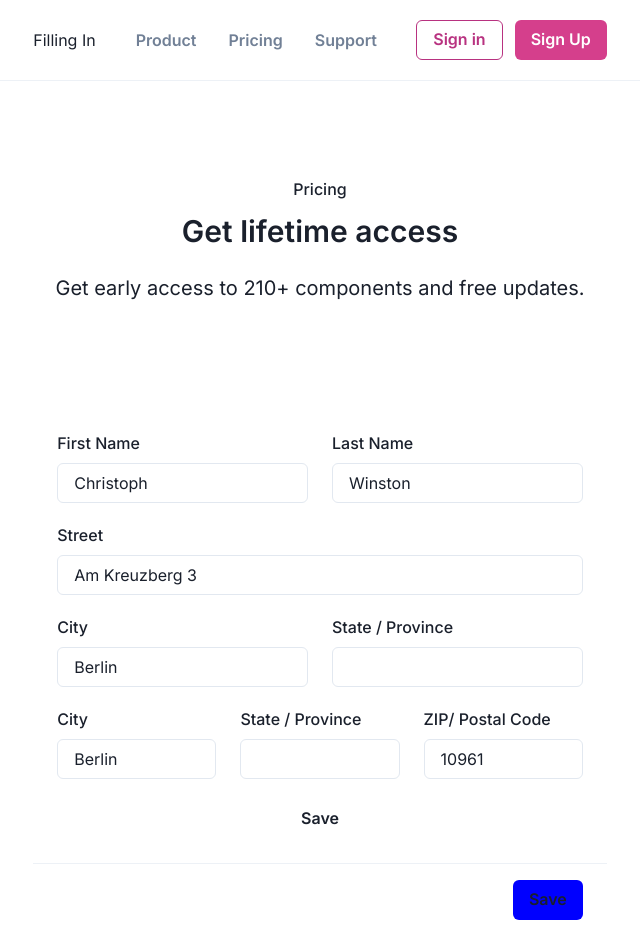
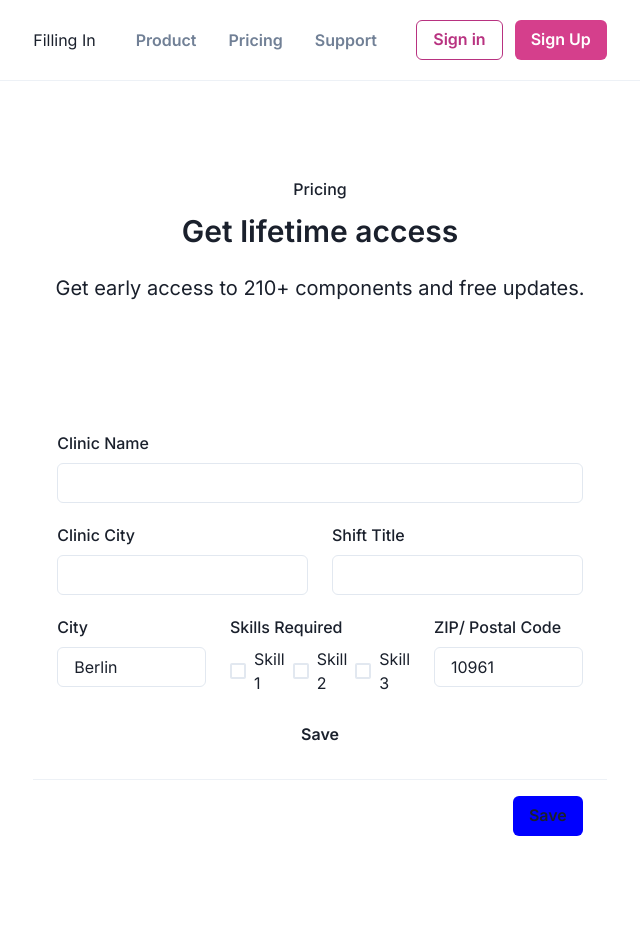
Before and after one commit to benharris28/filling-in-3, a Next.js app: page /shifts/post-shift in a window 1280 px wide. Shown: the whole page, without its empty margins (320-960 px from the left). After the commit the page ends 852 px from the top, so only its background shows below. Built offline with nearby package versions, Linux system fonts and the light colour scheme; no server answers.

Commit message:
updated form with formik logic

```diff
--- a/components/navigation/Navbar.tsx
+++ b/components/navigation/Navbar.tsx
@@ -23,7 +23,7 @@ import {
     const { onToggle, isOpen } = useDisclosure({ defaultIsOpen: false })
     return (
       <Box as="section">
-        <Box as="nav" bg="bg-surface">
+        <Box as="nav" bg="bg-canvas">
           <Container py={{ base: '4', lg: '5' }}>
             <HStack spacing="10" justify="space-between">
               <Text>Filling In</Text>
--- /dev/null
+++ b/components/shiftpostform/ShiftFormData.ts
@@ -0,0 +1,17 @@
+export const skills = [
+    { value: 'skill1', label: 'Skill 1' },
+    { value: 'skill2', label: 'Skill 2' },
+    { value: 'skill3', label: 'Skill 3' },
+  ];
+
+  export const positions = [
+    { value: 'option1', label: 'Option 1' },
+    { value: 'option2', label: 'Option 2' },
+    { value: 'option3', label: 'Option 3' },
+  ];
+
+  export const experiences = [
+    { value: 'experience1', label: 'Experience 1' },
+    { value: 'experience2', label: 'Experience 2' },
+    { value: 'experience3', label: 'Experience 3' },
+  ];
--- a/components/shiftpostform/ShiftPostForm.tsx
+++ b/components/shiftpostform/ShiftPostForm.tsx
@@ -8,33 +8,76 @@ import {
   FormLabel,
   Input,
   Stack,
-  } from '@chakra-ui/react'
+  Select,
+  CheckboxGroup,
+  Checkbox,
+  FormErrorMessage,
+} from '@chakra-ui/react';
+import { useFormik } from 'formik';
+import * as Yup from 'yup';
+import { skills, positions, experiences } from './ShiftFormData';
 
-  export const ShiftPostForm = (props: BoxProps) => (
-    <Box as="form" margin='auto' w='100%' maxW={{ base: '100%', md: 'xl'}}bg="bg-surface"  {...props}>
+const validationSchema = Yup.object().shape({
+  clinicName: Yup.string().required('Clinic Name is required'),
+  clinicCity: Yup.string().required('Clinic City is required'),
+  shiftTitle: Yup.string().required('Shift Title is required'),
+  shiftOverview: Yup.string().required('Shift Overview is required'),
+  skillsRequired: Yup.array().min(1, 'At least one skill is required'),
+  position: Yup.string().required('Position is required'),
+  experienceRequired: Yup.string().required('Experience Required is required'),
+  startDate: Yup.date().required('Start Date is required'),
+  startTime: Yup.string().required('Start Time is required'),
+  hours: Yup.number().required('Hours is required'),
+  totalPay: Yup.number().required('Total Pay is required'),
+});
+
+interface ShiftPostFormProps extends BoxProps {
+
+}
+
+  export const ShiftPostForm = ({ ...props }: ShiftPostFormProps) => {
+
+    const formik = useFormik({
+      initialValues: {
+        clinicName: '',
+        clinicCity: '',
+        shiftTitle: '',
+        shiftOverview: '',
+        skillsRequired: [],
+        position: '',
+        experienceRequired: '',
+        startDate: '',
+        startTime: '',
+        hours: '',
+        totalPay: '',
+      },
+      validationSchema,
+      onSubmit: (values) => {
+        console.log(values);
+      },
+    });
+
+    console.log(skills)
+    return (
+
+    <Box as="form" margin='auto' w='100%' maxW={{ base: '100%', md: 'xl'}}  {...props}>
       <Stack spacing="5" px={{ base: '4', md: '6' }} py={{ base: '5', md: '6' }}>
-        <Stack spacing="6" direction={{ base: 'column', md: 'row' }}>
-          <FormControl id="firstName">
-            <FormLabel>First Name</FormLabel>
-            <Input defaultValue="Christoph" />
-          </FormControl>
-          <FormControl id="lastName">
-            <FormLabel>Last Name</FormLabel>
-            <Input defaultValue="Winston" />
-          </FormControl>
-        </Stack>
-        <FormControl id="street">
-          <FormLabel>Street</FormLabel>
-          <Input defaultValue="Am Kreuzberg 3" />
+
+      <FormControl id="clinicName" isInvalid={!!formik.errors.clinicName && formik.touched.clinicName}>
+        <FormLabel>Clinic Name</FormLabel>
+        <Input {...formik.getFieldProps('clinicName')} />
+        <FormErrorMessage>{formik.errors.clinicName}</FormErrorMessage>
       </FormControl>
         <Stack spacing="6" direction={{ base: 'column', md: 'row' }}>
-          <FormControl id="city">
-            <FormLabel>City</FormLabel>
-            <Input defaultValue="Berlin" />
+        <FormControl id="clinicCity" isInvalid={!!formik.errors.clinicCity && formik.touched.clinicCity}>
+        <FormLabel>Clinic City</FormLabel>
+        <Input {...formik.getFieldProps('clinicCity')} />
+        <FormErrorMessage>{formik.errors.clinicCity}</FormErrorMessage>
       </FormControl>
-          <FormControl id="state">
-            <FormLabel>State / Province</FormLabel>
-            <Input />
+      <FormControl id="shiftTitle" isInvalid={!!formik.errors.shiftTitle && formik.touched.shiftTitle}>
+        <FormLabel>Shift Title</FormLabel>
+        <Input {...formik.getFieldProps('shiftTitle')} />
+        <FormErrorMessage>{formik.errors.shiftTitle}</FormErrorMessage>
       </FormControl>
 
         </Stack>
@@ -43,9 +86,18 @@ import {
             <FormLabel>City</FormLabel>
             <Input defaultValue="Berlin" />
           </FormControl>
-          <FormControl id="state">
-            <FormLabel>State / Province</FormLabel>
-            <Input />
+          <FormControl id="skillsRequired" isInvalid={!!(formik.errors.skillsRequired && formik.touched.skillsRequired && formik.touched.skillsRequired.length > 0)}>
+        <FormLabel>Skills Required</FormLabel>
+        <CheckboxGroup {...formik.getFieldProps('skillsRequired')}>
+          <Stack direction={{ base: 'column', md: 'row' }}>
+            {skills.map((skill) => (
+              <Checkbox key={skill.value} value={skill.value}>
+                {skill.label}
+              </Checkbox>
+            ))}
+          </Stack>
+        </CheckboxGroup>
+        <FormErrorMessage>{formik.errors.skillsRequired}</FormErrorMessage>
       </FormControl>
           <FormControl id="zip">
             <FormLabel>ZIP/ Postal Code</FormLabel>
@@ -64,3 +116,4 @@ import {
       </Flex>
     </Box>
   )
+    }
--- a/package.json
+++ b/package.json
@@ -19,11 +19,13 @@
     "airtable": "^0.11.6",
     "eslint": "8.35.0",
     "eslint-config-next": "13.2.3",
+    "formik": "^2.2.9",
     "framer-motion": "^10.0.1",
     "next": "13.2.3",
     "react": "18.2.0",
     "react-dom": "18.2.0",
-    "react-icons": "^4.7.1"
+    "react-icons": "^4.7.1",
+    "yup": "^1.0.2"
   },
   "devDependencies": {
     "@types/node": "18.14.2",
--- a/pages/shifts/post-shift.tsx
+++ b/pages/shifts/post-shift.tsx
@@ -7,8 +7,8 @@ export default function PostShift() {
     return (
         <>
         <Navbar />
-        <Container>
-            <Stack display='flex' justifyContent='center' alignItems='center'>
+        <Container bgColor='white'>
+            <Stack display='flex' justifyContent='center' alignItems='center' bgColor='white'>
                 <PageHeaderCentered />
                 <ShiftPostForm />
             </Stack>
```
Also changed, not shown: 1 other file (tests, documents, lock files or other folders). Lines whose indentation alone changed are shown as unchanged.
